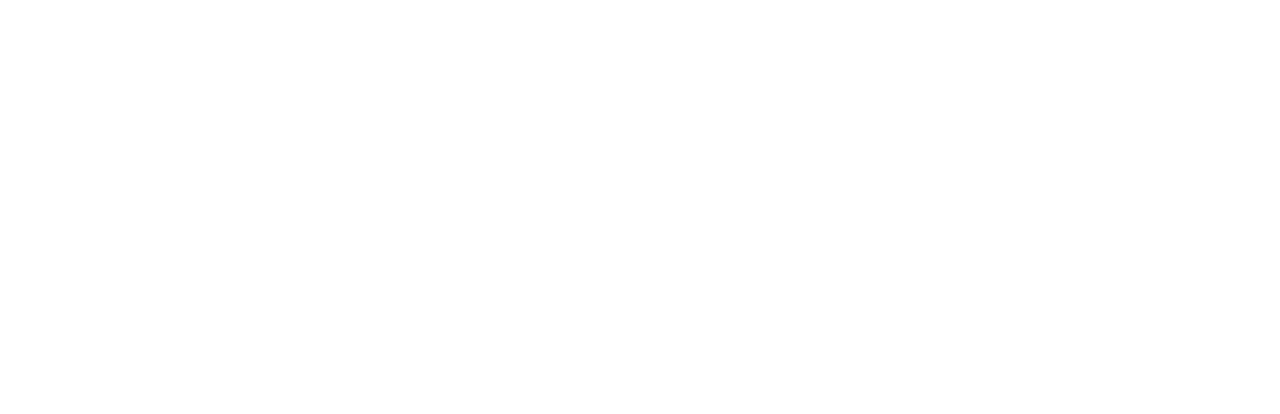
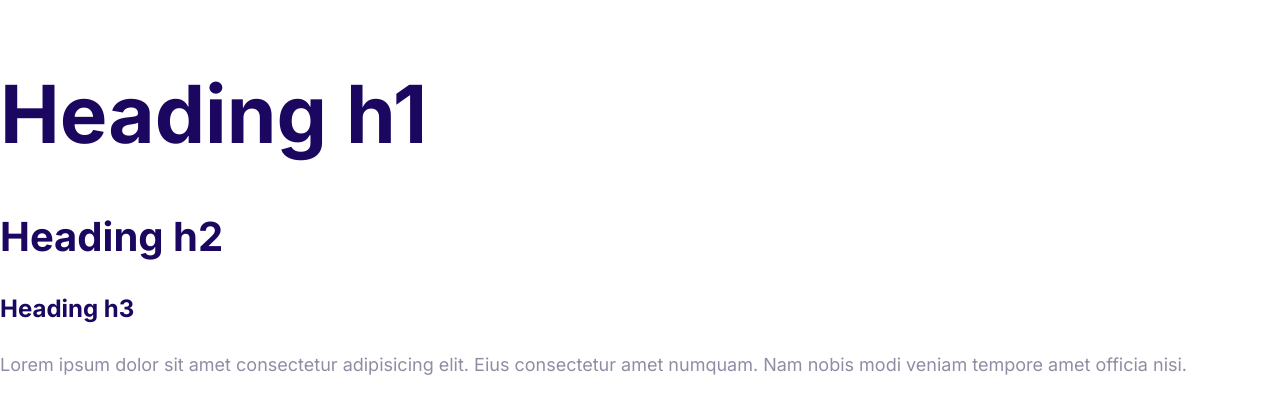
Before and after one commit to MahanVahdani/mvs, a plain HTML site: page html/index.html in a window 1280 px wide. Drawn offline with Linux system fonts and the light colour scheme.

Commit message:
Define the styles for the fonts.

```diff
--- a/css/index.css
+++ b/css/index.css
@@ -5,3 +5,58 @@
   --color-headings: #1b0760;
   --color-body: #918ca4;
 }
+
+html {
+  font-size: 62.5%;
+}
+
+body {
+  font-family: Inter, Arial, Helvetica, sans-serif;
+  color: var(--color-body);
+  font-size: 2.4rem;
+  line-height: 1.5;
+}
+
+h1,
+h2,
+h3 {
+  color: var(--color-headings);
+  margin-bottom: 1rem;
+}
+
+h1 {
+  font-size: 7rem;
+}
+
+h2 {
+  font-size: 4rem;
+}
+
+h3 {
+  font-size: 3rem;
+}
+
+p {
+  margin: 0;
+}
+
+@media screen and (min-width: 1024px) {
+  h3 {
+    margin-bottom: 2.4rem;
+  }
+
+  h1 {
+    font-size: 8rem;
+  }
+
+  h2 {
+    font-size: 4rem;
+  }
+
+  h3 {
+    font-size: 2.4rem;
+  }
+  body {
+    font-size: 1.8rem;
+  }
+}
--- a/html/index.html
+++ b/html/index.html
@@ -6,7 +6,21 @@
     <meta name="viewport" content="width=device-width, initial-scale=1.0" />
     <link rel="stylesheet" href="/css/normalize.css" />
     <link rel="stylesheet" href="/css/index.css" />
+    <link rel="preconnect" href="https://fonts.googleapis.com" />
+    <link rel="preconnect" href="https://fonts.gstatic.com" crossorigin />
+    <link
+      href="https://fonts.googleapis.com/css2?family=Inter:wght@400;700&display=swap"
+      rel="stylesheet"
+    />
     <title>Document</title>
   </head>
-  <body></body>
+  <body>
+    <h1>Heading h1</h1>
+    <h2>Heading h2</h2>
+    <h3>Heading h3</h3>
+    <p>
+      Lorem ipsum dolor sit amet consectetur adipisicing elit. Eius consectetur
+      amet numquam. Nam nobis modi veniam tempore amet officia nisi.
+    </p>
+  </body>
 </html>
```
